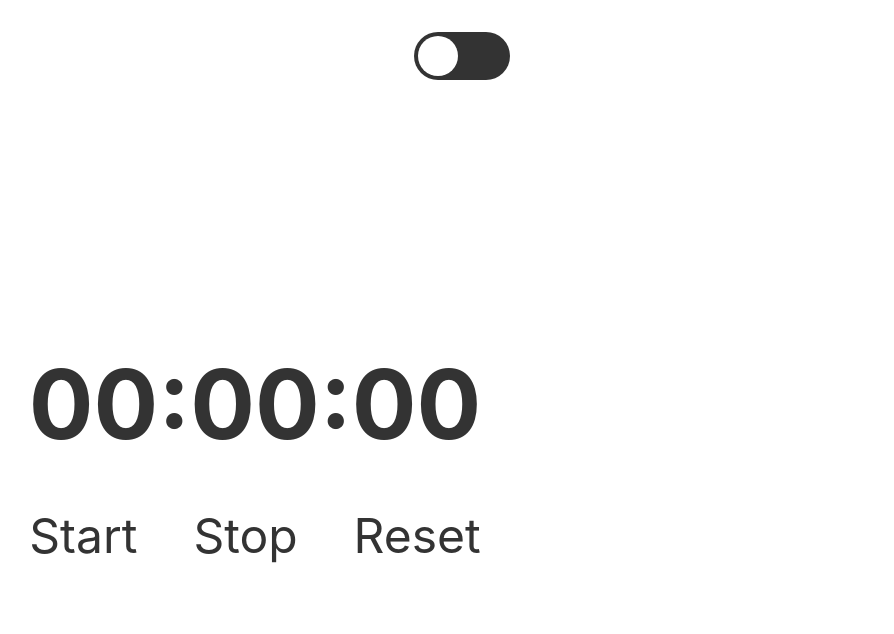
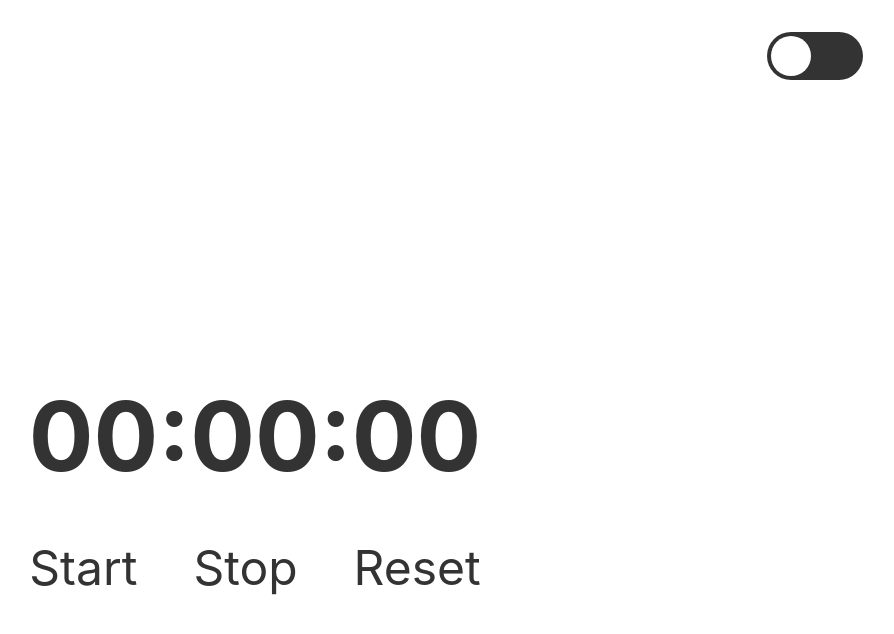
Before and after one commit to Android789515/react-clock, a React (Create React App) app: page / in a window 1280 px wide. Shown: the top 634 px of the page, without its empty margins (385-1279 px from the left). Built offline with nearby package versions, Linux system fonts and the light colour scheme.

Commit message:
Adjusted layout for App and AppHeader components.
Allowed the AppHeader to spread across all the grid columns while keeping the main element in the center.

```diff
--- a/src/App.module.scss
+++ b/src/App.module.scss
@@ -18,7 +18,7 @@ $layoutBreakpoint: 35.25em;
   }
 }
 
-.app > * {
+.app > main {
   grid-column: 2 / -2;
 }
 
--- a/src/components/app-header/AppHeader.module.scss
+++ b/src/components/app-header/AppHeader.module.scss
@@ -1,7 +1,10 @@
 .appHeader {
+  grid-row: 1;
+  grid-column: 1 / -1;
+
   display: grid;
 
-  padding-top: 2em;
+  padding: 2em;
 
   margin-bottom: 5em;
 }
```
